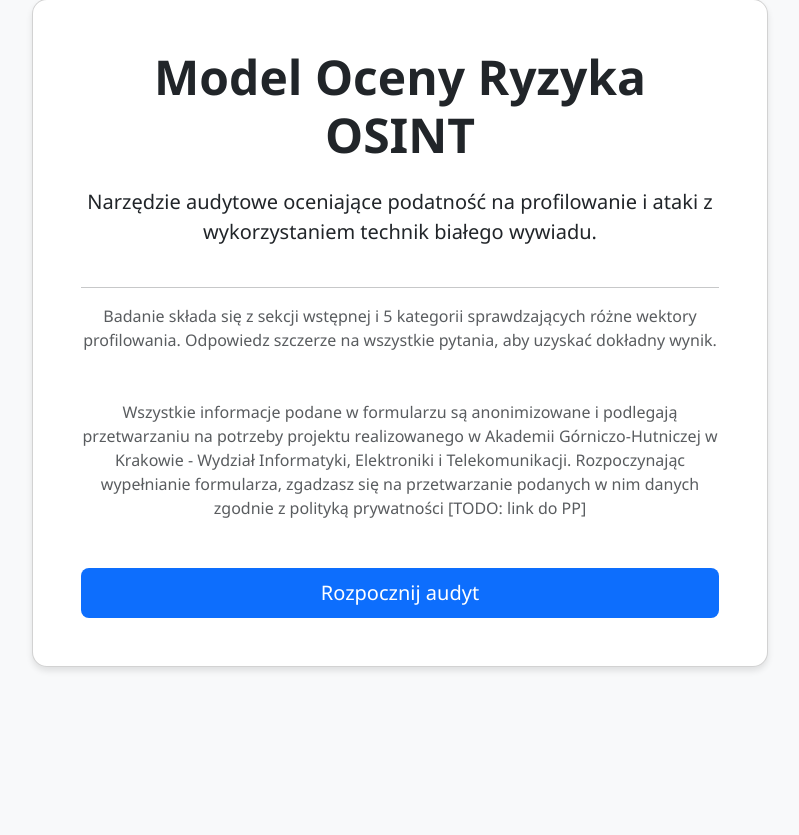
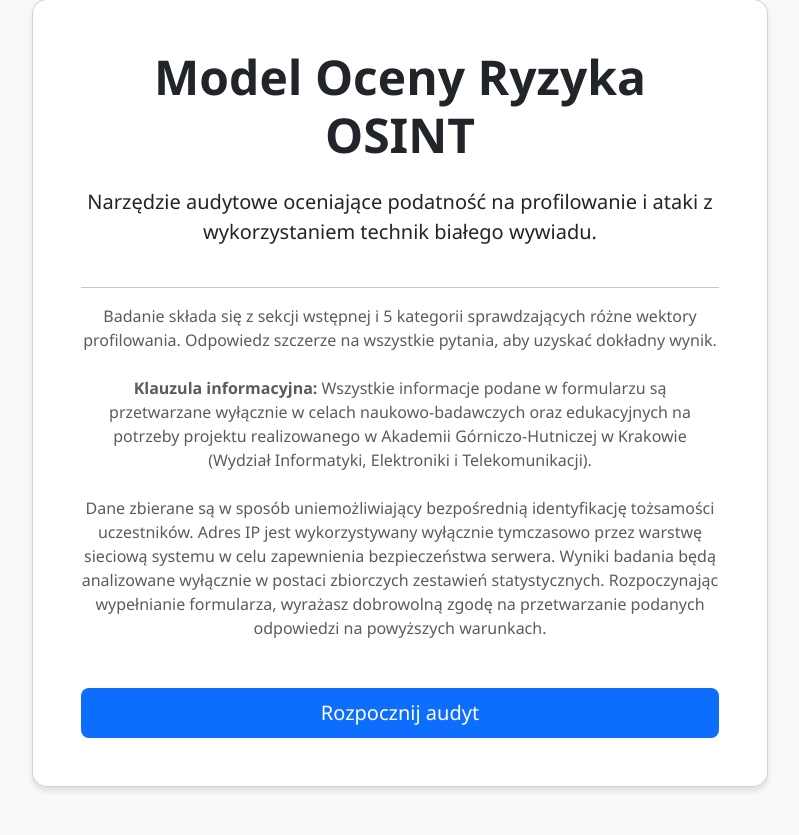
Before and after one commit to Mierzwa20/ModelOSINT, a Flask app: page / in a window 1280 px wide. Shown: the part 51-886 px from the top of the page, without its empty margins (240-1039 px from the left). Before the commit the page ends 722 px from the top, so only its background shows below. Run offline with Flask 3, Linux system fonts and the light colour scheme; some libraries are stand-ins or nearby versions.

Commit message:
privacy police notice added

```diff
--- a/app/templates/index.html
+++ b/app/templates/index.html
@@ -6,8 +6,9 @@
             <h1 class="display-5 fw-bold mb-4">Model Oceny Ryzyka OSINT</h1>
             <p class="lead mb-4">Narzędzie audytowe oceniające podatność na profilowanie i ataki z wykorzystaniem technik białego wywiadu.</p>
             <hr>
-            <p class="text-muted mb-5">Badanie składa się z sekcji wstępnej i 5 kategorii sprawdzających różne wektory profilowania. Odpowiedz szczerze na wszystkie pytania, aby uzyskać dokładny wynik.</p>
-            <p class="text-muted mb-5">Wszystkie informacje podane w formularzu są anonimizowane i podlegają przetwarzaniu na potrzeby projektu realizowanego w Akademii Górniczo-Hutniczej w Krakowie - Wydział Informatyki, Elektroniki i Telekomunikacji. Rozpoczynając wypełnianie formularza, zgadzasz się na przetwarzanie podanych w nim danych zgodnie z polityką prywatności [TODO: link do PP]</p>
+            <p class="text-muted mb-4">Badanie składa się z sekcji wstępnej i 5 kategorii sprawdzających różne wektory profilowania. Odpowiedz szczerze na wszystkie pytania, aby uzyskać dokładny wynik.</p>
+            <p class="text-muted mb-4"><strong>Klauzula informacyjna:</strong> Wszystkie informacje podane w formularzu są przetwarzane wyłącznie w celach naukowo-badawczych oraz edukacyjnych na potrzeby projektu realizowanego w Akademii Górniczo-Hutniczej w Krakowie (Wydział Informatyki, Elektroniki i Telekomunikacji).</p>
+            <p class="text-muted mb-5">Dane zbierane są w sposób uniemożliwiający bezpośrednią identyfikację tożsamości uczestników. Adres IP jest wykorzystywany wyłącznie tymczasowo przez warstwę sieciową systemu w celu zapewnienia bezpieczeństwa serwera. Wyniki badania będą analizowane wyłącznie w postaci zbiorczych zestawień statystycznych. Rozpoczynając wypełnianie formularza, wyrażasz dobrowolną zgodę na przetwarzanie podanych odpowiedzi na powyższych warunkach.</p>
             <a href="{{ url_for('section', section_id=0) }}" class="btn btn-primary btn-lg">Rozpocznij audyt</a>
         </div>
     </div>
```
